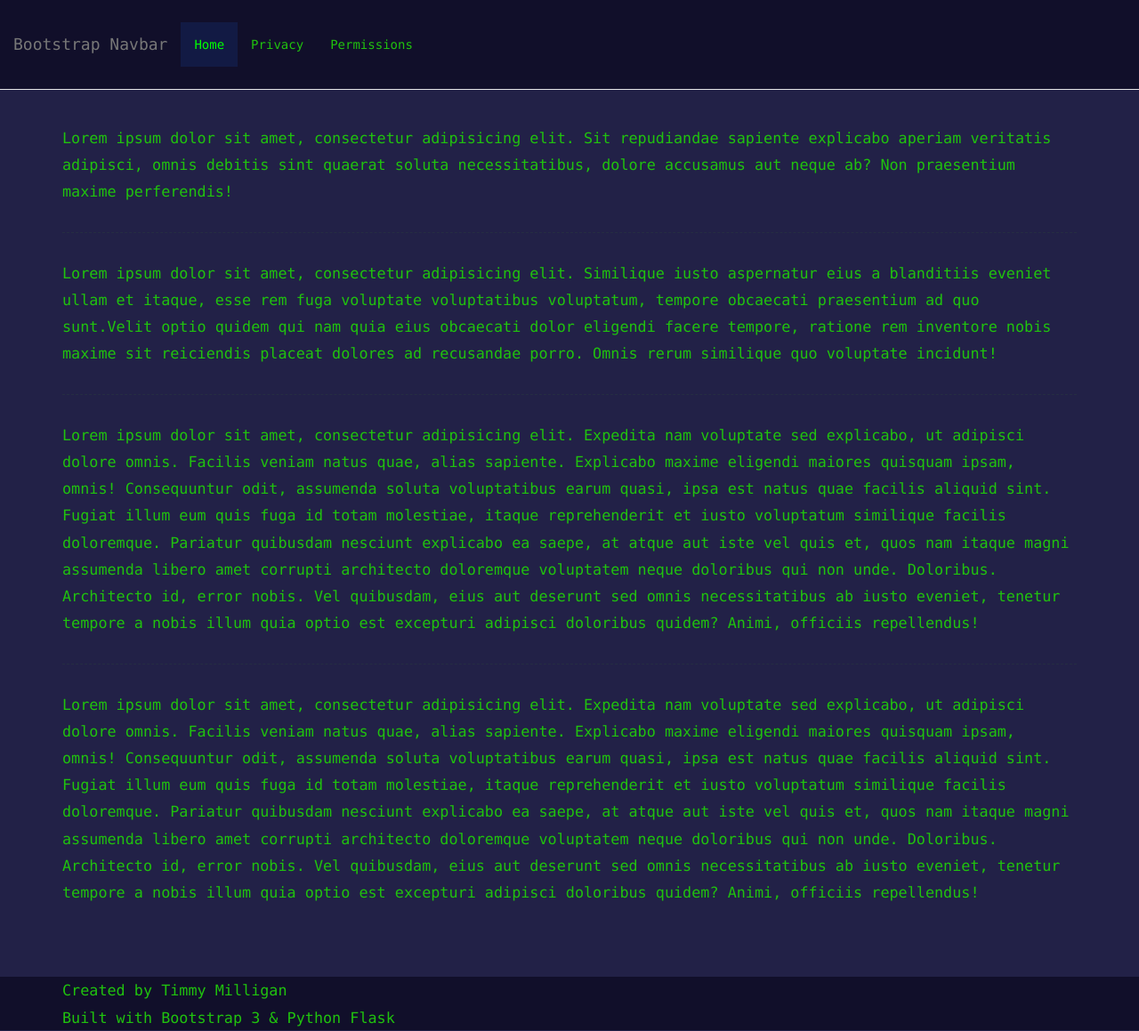
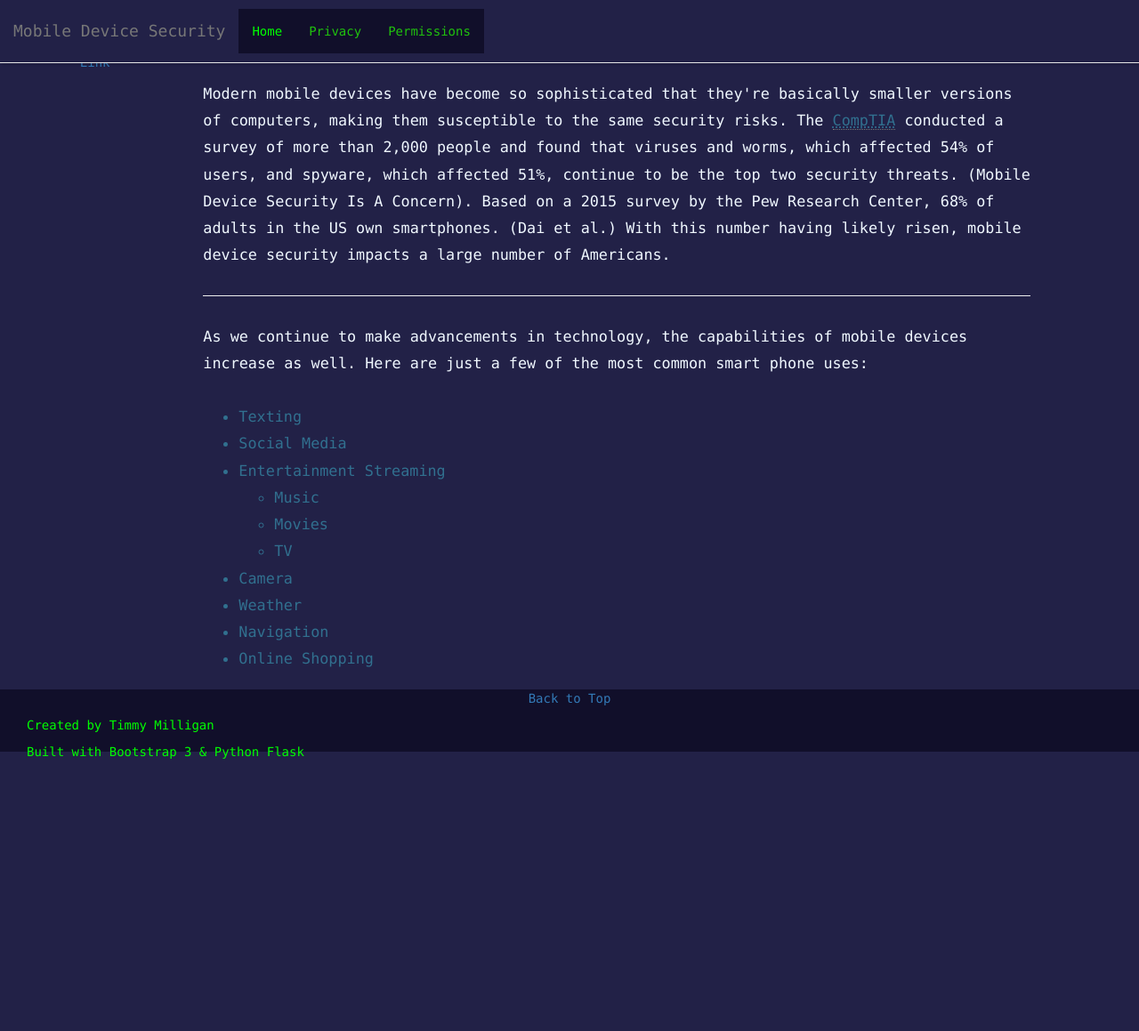
Before and after one commit to TimmyMill/New_Mode, a Flask app: page / in a window 1280 px wide. Shown: the whole page at 89% size. After the commit the page ends 853 px from the top, so only its background shows below. Run offline with Flask 2, Linux system fonts and the light colour scheme; some libraries are stand-ins or nearby versions.

Commit message:
Started adding content to Main Page

```diff
--- a/new_mode/static/css/main.css
+++ b/new_mode/static/css/main.css
@@ -1,11 +1,18 @@
 /* Navigation Bar
----------------------------------------------------------------------------------------*/
+------------------*/
+
+/* Remove the navbar's default margin-bottom and rounded borders */
+.navbar {
+  margin-bottom: 0;
+  border-radius: 0;
+}
+
 .navbar-default {
-  padding-top: 25px;
+  padding-top: 15px;
   padding-bottom: 25px;
   font-family: 'Consolas', 'Deja Vu Sans Mono', 'Bitstream Vera Sans Mono', monospace;
   color: #20c20e;
-  background: #110f2a;
+  background-color: #110f2a;
   transition: all 0.3s;
 }
 
@@ -14,7 +21,8 @@
 .navbar-default .navbar-nav > .active > a:hover,
 .navbar-default .navbar-nav > .active > a:focus {
   color: #00ff00;
-  background-color: #121a44;
+  background-color: #110f2a;
+  /*background-color: #121a44;*/
 }
 
 /*All Other Pages*/
@@ -33,6 +41,8 @@
 
 /*Overrides the initial style when the page is scrolled*/
 .navbar.compressed {
+  position: fixed;
+  top: 0;
   padding-top: 10px;
   padding-bottom: 10px;
   color: #20c20e;
@@ -50,24 +60,41 @@ body {
   /*background-color: #252d42;*/
 }
 
-p {
+/*#top {*/
+/*margin: 30px 0;*/
+/*line-height: 1.8em;*/
+/*font-size: 1.2em;*/
+/*font-weight: 300;*/
+/*color: #20c20e;*/
+/*}*/
+
+/* Home Page Paragraphs */
+p.intro-1,
+p.intro-2 {
   margin: 30px 0;
   line-height: 1.8em;
   font-size: 1.2em;
   font-weight: 300;
-  color: #20c20e;
+  color: aliceblue;
 }
 
-.content {
-  padding: 50px 0;
+ul.intro-2 {
+  margin: 30px 0;
+  line-height: 1.8em;
+  font-size: 1.2em;
+  font-weight: 300;
 }
 
-.line {
-  width: 100%;
-  height: 1px;
-  margin: 30px 0;
-  border-bottom: 1px dashed #252d42;
-}
+/*.content {*/
+/*padding: 50px 0;*/
+/*}*/
+
+/*.line {*/
+/*width: 100%;*/
+/*height: 1px;*/
+/*margin: 30px 0;*/
+/*border-bottom: 1px dashed #252d42;*/
+/*}*/
 
 /* Sticky footer
 ----------------------------------------------------------------------------*/
@@ -80,7 +107,7 @@ html {
   position: absolute;
   bottom: 0;
   width: 100%;
-  height: 60px; /* Fixed height of footer */
+  height: 70px; /* Fixed height of footer */
   font-family: 'Consolas', 'Monaco', 'Bitstream Vera Sans Mono', monospace;
   color: #00ff00;
   background-color: #110f2a;
@@ -91,9 +118,22 @@ html {
 }
 
 /* Overrides margin so footer sits at bottom */
-.footer .container > p { margin: 0; }
+.footer .container > p,
+.footer .container > li {
+  margin: 0;
+}
 
 .footer > .container {
   padding-right: 15px;
   padding-left: 15px;
 }
+
+/* On small screens, set height to 'auto' for sidenav and grid */
+@media screen and (max-width: 767px) {
+  .sidenav {
+    height: auto;
+    padding: 15px;
+  }
+
+  .row.content {height: auto;}
+}
--- a/new_mode/templates/index.html
+++ b/new_mode/templates/index.html
@@ -14,10 +14,10 @@
   <link rel="stylesheet" href="/static/css/main.css">
 </head>
 
-<body>
+<body onscroll="collapseNavbar()">
 
 <!-- Navigation -->
-<nav class="navbar navbar-default navbar-fixed-top">
+<nav class="navbar navbar-default navbar-fixed-top" id="page-nav">
   <!-- Navbar Container -->
   <div class="container-fluid">
 
@@ -31,7 +31,7 @@
 
       <!-- Navbar Brand -->
       <a href="#" class="navbar-brand">
-        Bootstrap Navbar
+        Mobile Device Security
       </a>
     </div>
 
@@ -52,52 +52,61 @@
 </nav>
 <!-- End Navigation -->
 
-<div class="content">
+<!-- Wrapper for Main Page Content -->
+<div class="container-fluid text-center">
+  <div class="row content" id="top">
 
-  <div class="container">
-    <p>
-      Lorem ipsum dolor sit amet, consectetur adipisicing elit. Sit repudiandae sapiente explicabo aperiam veritatis
-      adipisci, omnis debitis sint quaerat soluta necessitatibus, dolore accusamus aut neque ab? Non praesentium maxime
-      perferendis!
-    </p>
-    <div class="line"></div>
-    <p>
-      Lorem ipsum dolor sit amet, consectetur adipisicing elit. Similique iusto aspernatur eius a blanditiis eveniet
-      ullam et itaque, esse rem fuga voluptate voluptatibus voluptatum, tempore obcaecati praesentium ad quo sunt.Velit
-      optio quidem qui nam quia eius obcaecati dolor eligendi facere tempore, ratione rem inventore nobis maxime sit
-      reiciendis placeat dolores ad recusandae porro. Omnis rerum similique quo voluptate incidunt!
-    </p>
-    <div class="line"></div>
-    <p>
-      Lorem ipsum dolor sit amet, consectetur adipisicing elit. Expedita nam voluptate sed explicabo, ut adipisci dolore
-      omnis. Facilis veniam natus quae, alias sapiente. Explicabo maxime eligendi maiores quisquam ipsam, omnis!
-      Consequuntur odit, assumenda soluta voluptatibus earum quasi, ipsa est natus quae facilis aliquid sint. Fugiat
-      illum eum quis fuga id totam molestiae, itaque reprehenderit et iusto voluptatum similique facilis doloremque.
-      Pariatur quibusdam nesciunt explicabo ea saepe, at atque aut iste vel quis et, quos nam itaque magni assumenda
-      libero amet corrupti architecto doloremque voluptatem neque doloribus qui non unde. Doloribus. Architecto id,
-      error nobis. Vel quibusdam, eius aut deserunt sed omnis necessitatibus ab iusto eveniet, tenetur tempore a nobis
-      illum quia optio est excepturi adipisci doloribus quidem? Animi, officiis repellendus!
-    </p>
-    <div class="line"></div>
-    <p>
-      Lorem ipsum dolor sit amet, consectetur adipisicing elit. Expedita nam voluptate sed explicabo, ut adipisci dolore
-      omnis. Facilis veniam natus quae, alias sapiente. Explicabo maxime eligendi maiores quisquam ipsam, omnis!
-      Consequuntur odit, assumenda soluta voluptatibus earum quasi, ipsa est natus quae facilis aliquid sint. Fugiat
-      illum eum quis fuga id totam molestiae, itaque reprehenderit et iusto voluptatum similique facilis doloremque.
-      Pariatur quibusdam nesciunt explicabo ea saepe, at atque aut iste vel quis et, quos nam itaque magni assumenda
-      libero amet corrupti architecto doloremque voluptatem neque doloribus qui non unde. Doloribus. Architecto id,
-      error nobis. Vel quibusdam, eius aut deserunt sed omnis necessitatibus ab iusto eveniet, tenetur tempore a nobis
-      illum quia optio est excepturi adipisci doloribus quidem? Animi, officiis repellendus!
-    </p>
+    <div class="col-sm-2 sidenav">
+      <p><a href="#">Link</a></p>
+    </div>
 
+    <div class="col-sm-9 text-left">
+{#      <h3>Your Private Data Might Not Be As Secure As You Think</h3>#}
+      <p class="intro-1">
+        Modern mobile devices have become so sophisticated that they're basically smaller versions of computers, making
+        them susceptible to the same security risks. The
+        <span class="text-info"><abbr title="Computing Technology Industry Association">CompTIA</abbr></span> conducted
+        a survey of more than 2,000 people and found that viruses and worms, which affected 54% of
+        users, and spyware, which affected 51%, continue to be the top two security threats. (Mobile Device Security Is
+        A Concern). Based on a 2015 survey by the Pew Research Center, 68% of adults in the US own smartphones. (Dai et
+        al.) With this number having likely risen, mobile device security impacts a large number of Americans.
+      </p>
+      <hr>
+      <p class="intro-2">
+        As we continue to make advancements in technology, the capabilities of mobile devices increase as well. Here are
+        just a few of the most common smart phone uses:
+      </p>
+      <ul class="intro-2 text-info">
+        <li>Texting</li>
+        <li>Social Media</li>
+        <li>Entertainment Streaming
+          <ul>
+            <li>Music</li>
+            <li>Movies</li>
+            <li>TV</li>
+          </ul>
+        </li>
+        <li>Camera</li>
+        <li>Weather</li>
+        <li>Navigation</li>
+        <li>Online Shopping</li>
+      </ul>
+    </div>
   </div>
-  <!-- End Container -->
 </div>
-<!-- End Content -->
+{#<div class="content" id="top">#}
+{##}
+{#  <div class="container">#}
+{##}
+{#  </div>#}
+{#  <!-- End Container -->#}
+{#</div>#}
+{#<!-- End Content -->#}
 
 <!-- Footer -->
-<footer class="footer">
-  <div class="container">
+<footer class="footer container-fluid">
+  <div class="container-fluid">
+    <p class="text-center"><a href="#top">Back to Top</a></p>
     <p>Created by Timmy Milligan</p>
     <p>Built with Bootstrap 3 & Python Flask</p>
   </div>
@@ -112,16 +121,32 @@
 <script src="https://maxcdn.bootstrapcdn.com/bootstrap/3.3.7/js/bootstrap.min.js"></script>
 
 <script type="text/javascript">
-    $(document).ready(function () {
+  // Get the navbar element
+  var navbar = document.getElementById("page-nav");
 
-        $(window).on('scroll', function () {
-            if ($(window).scrollTop() >= 20) {
-                $('.navbar').addClass('compressed');
-            } else {
-                $('.navbar').removeClass('compressed');
-            }
-        });
-    });
+  // Get the offset position of the navbar
+  var sticky = navbar.offsetTop;
+
+  function collapseNavbar() {
+      if (window.pageYOffset >= sticky) {
+          navbar.classList.add("compressed");
+      }
+
+      else {
+          navbar.classList.remove("compressed")
+      }
+  }
+
+    {#$(document).ready(function () {#}
+    {##}
+    {#    $(window).on('scroll', function () {#}
+    {#        if ($(window).scrollTop() >= 20) {#}
+    {#            $('.navbar').addClass('compressed');#}
+    {#        } else {#}
+    {#            $('.navbar').removeClass('compressed');#}
+    {#        }#}
+    {#    });#}
+    {#{);#}
 </script>
 
 </body>
```
